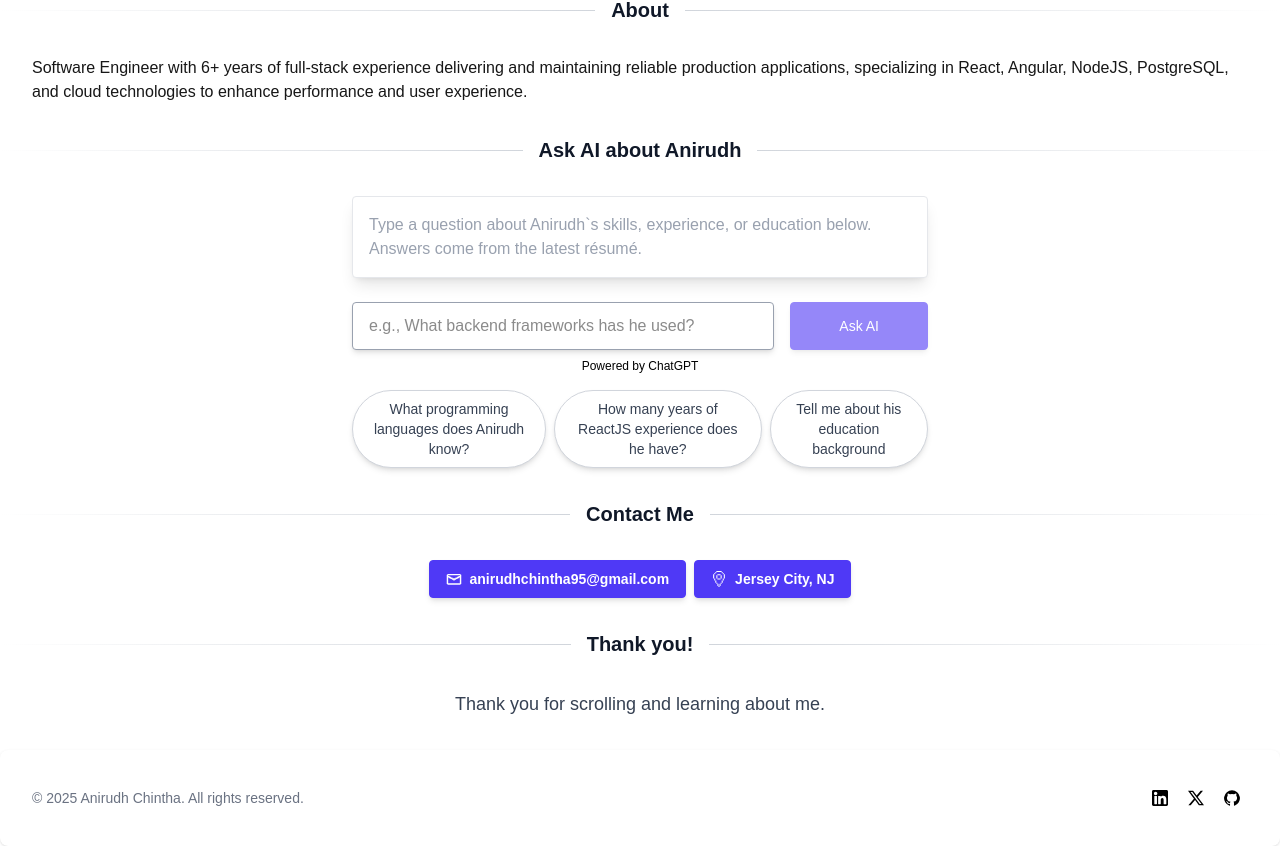
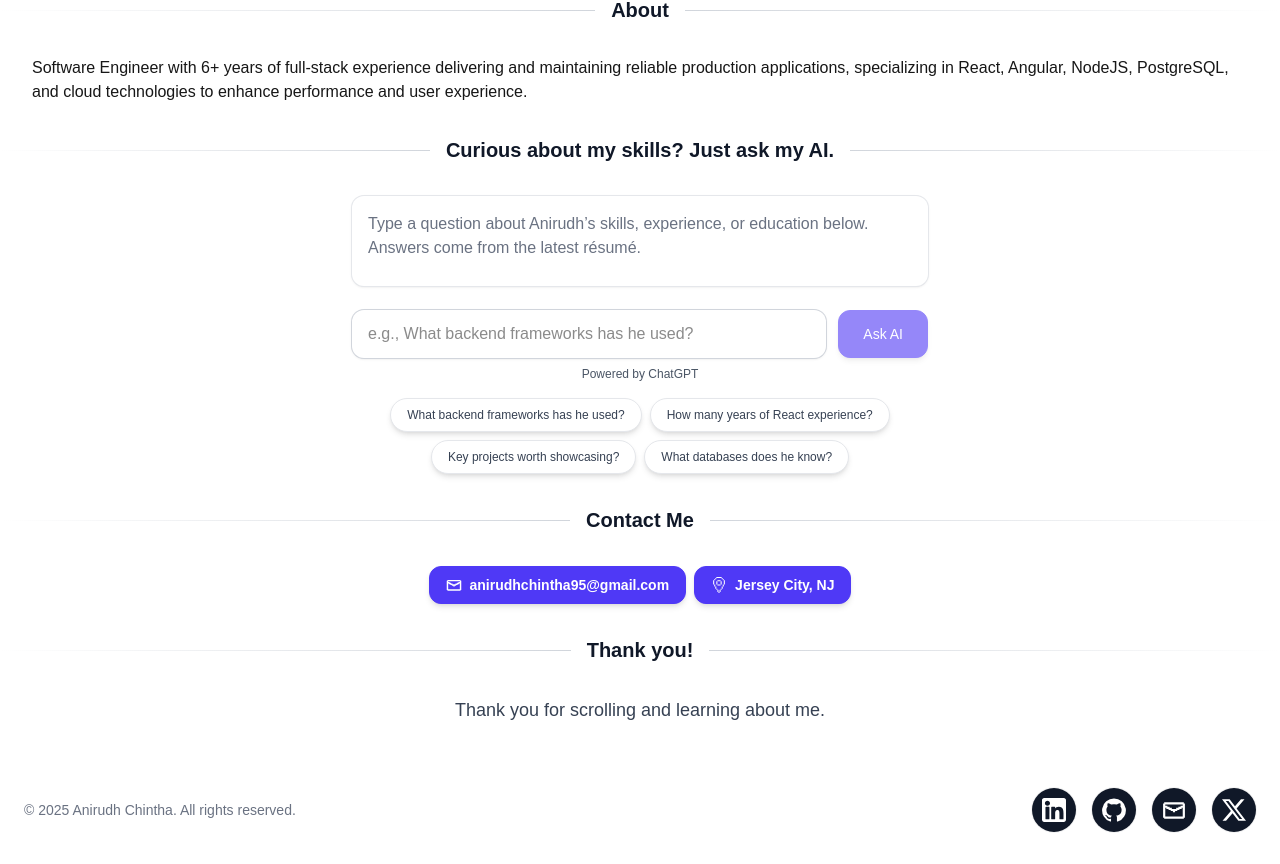
Before and after one commit to anirudhchintha95/portfolio, a Next.js app: page / in a window 1280 px wide. Shown: the part 580-1444 px from the top of the page. Built offline with nearby package versions, Linux system fonts and the light colour scheme.

Commit message:
Cleanup footer, separator and ask ai

```diff
--- a/src/app/page.tsx
+++ b/src/app/page.tsx
@@ -21,7 +21,7 @@ export default function Home() {
       </div>
 
       <div id="ask-ai">
-        <Separator text="Ask AI about Anirudh" />
+        <Separator text={["Curious about my skills?", "Just ask my AI."]} />
         <GenAISearch />
       </div>
 
--- a/src/components/AskAI.tsx
+++ b/src/components/AskAI.tsx
@@ -1,14 +1,32 @@
-import { useState } from "react";
+import { useEffect, useRef, useState } from "react";
 import CloseButton from "./general/CloseButton";
 import Button from "./general/Button";
-import Loader from "./general/Loader";
+
+type AskAIResponse = {
+  answer?: string;
+  error?: string;
+};
+
+const SUGGESTIONS = [
+  "What backend frameworks has he used?",
+  "How many years of React experience?",
+  "Key projects worth showcasing?",
+  "What databases does he know?",
+];
+
+const LS_KEY = "askai:lastQuestion";
 
 export default function AskAI() {
-  const [q, setQ] = useState("");
+  const [q, setQ] = useState<string>(() => localStorage.getItem(LS_KEY) ?? "");
   const [qError, setQError] = useState<string | null>(null);
-  const [a, setA] = useState<string | null>(null);
+  const [a, setA] = useState<AskAIResponse | null>(null);
   const [loading, setLoading] = useState(false);
   const [err, setErr] = useState<string | null>(null);
+  const inputRef = useRef<HTMLInputElement>(null);
+
+  useEffect(() => {
+    localStorage.setItem(LS_KEY, q);
+  }, [q]);
 
   function setQuestion(e: React.ChangeEvent<HTMLInputElement>) {
     setQError(null);
@@ -20,12 +38,18 @@ export default function AskAI() {
     setErr(null);
   }
 
-  async function onSubmit(e: React.FormEvent) {
-    e.preventDefault();
+  function clearInput() {
+    setQ("");
+    inputRef.current?.focus();
+  }
+
+  async function onSubmit(e?: React.FormEvent) {
+    e?.preventDefault();
     const question = q.trim();
 
     if (!question) {
       setQError("Please enter a question");
+      inputRef.current?.focus();
       return;
     }
 
@@ -40,42 +64,96 @@ export default function AskAI() {
         headers: { "Content-Type": "application/json" },
         body: JSON.stringify({ question }),
       });
-      const data = await res.json();
-      if (!res.ok) throw new Error(data?.error || "Something went wrong");
-      setA(data.answer ?? "I don't know");
+
+      const data: AskAIResponse = await res.json().catch(() => ({}));
+
+      if (!res.ok) {
+        if (res.status === 429)
+          throw new Error("Rate limited. Please try again in a moment.");
+        if (data?.error) throw new Error(data.error);
+        throw new Error("Something went wrong. Please try again.");
+      }
+
+      setA({
+        answer: data.answer ?? "I don't know.",
+      });
     } catch {
       setErr("Request failed");
     } finally {
-      setQ("");
       setLoading(false);
     }
   }
 
+  function handleKeyDown(e: React.KeyboardEvent<HTMLInputElement>) {
+    if (e.key === "Enter") onSubmit();
+    if (e.key === "Escape") clearInput();
+  }
+
+  async function copyAnswer() {
+    const text = a?.answer?.toString() ?? "";
+    if (!text) return;
+    try {
+      await navigator.clipboard.writeText(text);
+    } catch {
+      // ignore
+    }
+  }
+
+  const disabled = loading;
+
   return (
     <section className="mx-auto max-w-screen-xl px-8 sm:px-6 lg:px-8">
       {/* Answer / Error */}
-      <div className="mx-auto max-w-xl bg-white rounded-md shadow-lg">
+      <div
+        className="mx-auto max-w-xl rounded-xl bg-white shadow-sm ring-1 ring-gray-200"
+        aria-live="polite"
+        aria-busy={loading ? "true" : "false"}
+      >
         {err ? (
-          <div className="rounded border border-red-300 bg-red-50 p-3 text-sm text-red-800 min-h-[82px]">
+          <div className="min-h-[90px] rounded-xl border border-red-200 bg-red-50 p-4 text-sm text-red-800">
             {err}
           </div>
         ) : (
-          <div className="relative rounded border border-gray-200 bg-white p-4 text-gray-900 min-h-[82px]">
+          <div className="relative min-h-[90px] rounded-xl p-4 text-gray-900">
             {loading ? (
-              <div className="flex items-center justify-center h-full">
-                <Loader />
+              <div
+                className="flex h-full items-center justify-center"
+                role="status"
+                aria-label="Loading"
+              >
+                <div className="w-full">
+                  <div className="h-3 w-2/3 animate-pulse rounded bg-gray-200" />
+                  <div className="mt-2 h-3 w-5/6 animate-pulse rounded bg-gray-200" />
+                  <div className="mt-2 h-3 w-1/2 animate-pulse rounded bg-gray-200" />
+                </div>
               </div>
-            ) : a ? (
+            ) : a?.answer ? (
               <>
-                {a}
-                <CloseButton
-                  className="absolute top-4 right-4 cursor-pointer"
-                  onClick={handleClose}
-                />
+                <div className="mb-2 flex items-center justify-between">
+                  <h3 className="text-sm font-medium text-gray-700">
+                    AI Answer
+                  </h3>
+                  <div className="flex gap-2">
+                    <Button
+                      onClick={copyAnswer}
+                      className="!px-3 !py-1 text-xs border-gray-300 bg-white text-gray-700 hover:bg-gray-50"
+                    >
+                      Copy
+                    </Button>
+                    <CloseButton
+                      onClick={handleClose}
+                      aria-label="Clear answer"
+                      title="Clear answer"
+                    />
+                  </div>
+                </div>
+                <p className="whitespace-pre-wrap text-sm leading-6 text-gray-800">
+                  {a.answer}
+                </p>
               </>
             ) : (
-              <span className="text-gray-400">
-                Type a question about Anirudh`s skills, experience, or education
+              <span className="text-gray-500">
+                Type a question about Anirudh’s skills, experience, or education
                 below. Answers come from the latest résumé.
               </span>
             )}
@@ -86,51 +164,70 @@ export default function AskAI() {
       {/* Ask AI form */}
       <form
         onSubmit={onSubmit}
-        className="mx-auto mt-6 flex max-w-xl flex-col gap-4 sm:flex-row sm:items-center sm:justify-center"
+        className="mx-auto mt-6 flex max-w-xl flex-col gap-3 sm:flex-row sm:items-center sm:justify-center"
       >
-        <label htmlFor="Question" className="flex-1 relative">
+        <label htmlFor="Question" className="relative flex-1">
           <span className="sr-only">Question</span>
-
           <input
+            ref={inputRef}
             id="Question"
             type="text"
             placeholder="e.g., What backend frameworks has he used?"
-            className={`pl-4 pr-4 h-12 w-full rounded shadow-md bg-white ${
-              qError ? "border-2 border-red-500" : "border border-gray-400"
-            } disabled:opacity-60 disabled:cursor-not-allowed dark:text-gray-700`}
+            className={`h-12 w-full rounded-xl bg-white px-4 shadow-sm outline-none focus:ring-2 focus:ring-indigo-300 ${
+              qError ? "ring-2 ring-red-400" : "ring-1 ring-gray-300"
+            } disabled:cursor-not-allowed disabled:opacity-60 dark:text-gray-800 ${
+              !!q ? "pr-[40px]" : ""
+            }`}
             autoComplete="off"
             value={q}
             onChange={setQuestion}
-            disabled={loading}
+            onKeyDown={handleKeyDown}
+            disabled={disabled}
+            aria-invalid={qError ? "true" : "false"}
+            aria-describedby={qError ? "question-error" : undefined}
           />
+          {!!q && (
+            <CloseButton
+              className="absolute right-[20px] top-[20px]"
+              onClick={clearInput}
+              aria-label="Clear text"
+              title="Clear text"
+            />
+          )}
+          {qError && (
+            <p id="question-error" className="mt-1 text-xs text-red-600">
+              {qError}
+            </p>
+          )}
         </label>
 
         <Button
           type="submit"
-          className="h-12 rounded-sm border-indigo-600 bg-indigo-600 px-12 py-3 text-sm font-medium text-white hover:bg-indigo-800 focus:ring-3"
-          disabled={loading || !q.trim()}
+          className="h-12 border-indigo-600 bg-indigo-600 px-6 text-sm font-medium text-white hover:bg-indigo-700 focus:ring-2 focus:ring-indigo-300 disabled:cursor-not-allowed disabled:opacity-60"
+          disabled={disabled || !q.trim()}
+          aria-label="Ask AI"
+          title="Ask AI"
         >
-          {loading ? "Asking…" : "Ask AI"}
+          {loading ? "Thinking…" : "Ask AI"}
         </Button>
       </form>
 
       {/* Subtext */}
-      <p className="mt-2 text-xs text-black text-center dark:text-white">
+      <p className="mt-2 text-center text-xs text-gray-600">
         Powered by ChatGPT
       </p>
 
       {/* Suggested prompts */}
-      <div className="mx-auto mt-4 flex flex-col max-w-xl gap-2 sm:flex-row sm:items-center sm:justify-center">
-        {[
-          "What programming languages does Anirudh know?",
-          "How many years of ReactJS experience does he have?",
-          "Tell me about his education background",
-        ].map((prompt) => (
+      <div className="mx-auto mt-4 flex max-w-xl flex-wrap items-center justify-center gap-2">
+        {SUGGESTIONS.map((prompt) => (
           <Button
             key={prompt}
-            onClick={() => setQ(prompt)}
-            disabled={loading}
-            className="border-gray-300 bg-white text-gray-700 hover:bg-gray-50 !rounded-full"
+            onClick={() => {
+              setQ(prompt);
+            }}
+            disabled={disabled}
+            className="!rounded-full border border-gray-200 bg-white px-3 py-1.5 text-xs text-gray-700 hover:bg-gray-50"
+            title={prompt}
           >
             {prompt}
           </Button>
--- a/src/components/ContactMe.tsx
+++ b/src/components/ContactMe.tsx
@@ -29,7 +29,7 @@ const ContactMe = () => {
       {links.map(({ href, src, name, value, target }) => (
         <a
           key={name}
-          className="group border rounded-sm px-4 py-2 text-sm shadow-md cursor-pointer disabled:cursor-not-allowed disabled:opacity-60 focus:outline-hidden border-indigo-600 bg-indigo-600 font-semibold text-white hover:bg-indigo-800 focus:ring-3 text-center sm:text-left"
+          className="group border rounded-xl px-4 py-2 text-sm shadow-md cursor-pointer disabled:cursor-not-allowed disabled:opacity-60 focus:outline-hidden border-indigo-600 bg-indigo-600 font-semibold text-white hover:bg-indigo-800 focus:ring-3 text-center sm:text-left"
           href={href}
           target={target || "_self"}
         >
--- a/src/components/Footer.tsx
+++ b/src/components/Footer.tsx
@@ -3,6 +3,7 @@ import Image from "next/image";
 import LinkedInSVG from "@svg/linkedin.svg";
 import TwitterSVG from "@svg/twitter.svg";
 import GithubSVG from "@svg/github.svg";
+import EmailSVG from "@svg/email.svg";
 
 const links = [
   {
@@ -11,44 +12,77 @@ const links = [
     name: "LinkedIn",
   },
   {
+    href: "https://github.com/anirudhchintha95",
+    src: GithubSVG,
+    name: "Github",
+  },
+  {
+    href: "mailto:anirudhchintha95@gmail.com",
+    src: EmailSVG,
+    name: "Email",
+  },
+  {
     href: "https://x.com/InsomniacRests",
     src: TwitterSVG,
     name: "Twitter",
-  },
-  {
-    href: "https://github.com/anirudhchintha95",
-    src: GithubSVG,
-    name: "Github",
   },
 ];
 
 const Footer = () => {
   return (
-    <footer className="bg-white rounded-lg shadow sm:flex sm:items-center sm:justify-between p-4 sm:p-6 xl:p-8 dark:bg-gray-800 antialiased">
-      <p className="mb-4 text-sm text-center text-gray-500 dark:text-gray-400 sm:mb-0">
+    <footer className="bg-white dark:bg-gray-800 antialiased">
+      <div className="mx-auto max-w-screen-xl px-6 py-8">
+        <div className="flex flex-col items-center gap-6 sm:flex-row sm:items-center sm:justify-between">
+          {/* © left (stacks on mobile) */}
+          <p className="text-sm text-gray-500 dark:text-gray-400 text-center sm:text-left">
             &copy; 2025{" "}
-        <a href="" className="hover:underline">
+            <a
+              href="https://linkedin.com/in/anirudh-chintha"
+              target="_blank"
+              rel="noreferrer"
+              className="hover:underline"
+            >
               Anirudh Chintha
             </a>
             . All rights reserved.
           </p>
-      <div className="flex justify-center items-center space-x-1">
-        {links.map(({ href, src, name }) => (
+
+          {/* Icons centered */}
+          <div className="flex items-center justify-center gap-4">
+            {links.map(({ href, name, src }) => (
               <a
                 key={name}
                 href={href}
                 target="_blank"
-            className="group inline-flex justify-center p-2 text-gray-500 rounded-lg cursor-pointer dark:text-gray-400 dark:hover:text-white hover:text-gray-900 hover:bg-gray-100 dark:hover:bg-gray-600"
+                rel="noreferrer"
+                aria-label={name}
+                title={name}
+                className={[
+                  // circular dark chip so white icons have contrast in light mode too
+                  "group inline-flex h-11 w-11 items-center justify-center rounded-full",
+                  "bg-gray-900 dark:bg-gray-700",
+                  "transition-all duration-200",
+                  "hover:scale-110",
+                  // white glow on hover
+                  "hover:drop-shadow-[0_0_10px_rgba(255,255,255,0.85)]",
+                  // subtle border for definition in light mode
+                  "ring-1 ring-black/5 dark:ring-white/5",
+                ].join(" ")}
               >
-            <span className="sr-only">{name}</span>
                 <Image
-              src={src}
+                  src={src!}
                   alt={name}
-              color="currentColor"
-              className="w-4 h-4 text-gray-500 dark:text-gray-400 dark:hover:text-white hover:text-gray-900 hover:bg-gray-100 dark:hover:bg-gray-600 group-hover:animate-rotate"
+                  className={[
+                    "h-6 w-6",
+                    "brightness-200",
+                    // email icon is already white
+                    name === "Email" ? "" : "invert",
+                  ].join(" ")}
                 />
               </a>
             ))}
+          </div>
+        </div>
       </div>
     </footer>
   );
--- a/src/components/general/Button.tsx
+++ b/src/components/general/Button.tsx
@@ -8,7 +8,7 @@ const Button = ({
   return (
     <button
       {...rest}
-      className={`border rounded-sm px-4 py-2 text-sm shadow-md cursor-pointer disabled:cursor-not-allowed disabled:opacity-60 focus:outline-hidden ${className}`}
+      className={`border rounded-xl px-4 py-2 text-sm shadow-md cursor-pointer disabled:cursor-not-allowed disabled:opacity-60 focus:outline-hidden ${className}`}
     >
       {children}
     </button>
--- a/src/components/general/CloseButton.tsx
+++ b/src/components/general/CloseButton.tsx
@@ -1,17 +1,19 @@
 const CloseButton = ({
   className,
   onClick,
+  title,
 }: {
   className?: string;
   onClick?: () => void;
+  title?: string;
 }) => {
   return (
     <button
       type="button"
-      className={`-me-4 -mt-4 rounded-full p-2 text-gray-400 transition-colors hover:bg-gray-50 hover:text-gray-600 focus:outline-none ${
+      className={`cursor-pointer -me-4 -mt-4 rounded-full p-2 text-gray-400 transition-colors hover:bg-gray-50 hover:text-gray-600 focus:outline-none ${
         className ?? ""
       }`}
-      aria-label="Close"
+      aria-label={title}
       onClick={onClick ?? (() => {})}
     >
       <svg
--- a/src/components/general/Separator.tsx
+++ b/src/components/general/Separator.tsx
@@ -1,17 +1,39 @@
-const Separator = ({ text }: { text: string }) => {
+import React from "react";
+
+const Separator = ({ text }: { text: string | string[] }) => {
+  const textArray = React.useMemo(
+    () => (Array.isArray(text) ? text : [text]),
+    [text]
+  );
+
   return (
     <section className="py-8">
-      <span className="flex items-center">
-        <span className="h-px flex-1 bg-gradient-to-r from-transparent to-gray-300 dark:to-gray-600"></span>
+      {/* Mobile: stacked */}
+      <div className="sm:hidden space-y-3">
+        <div className="h-px w-full bg-gradient-to-r from-transparent via-gray-300 to-transparent dark:via-gray-600" />
+        <div className="text-center px-4">
+          {textArray.map((line, idx) => (
+            <div
+              key={idx}
+              className="text-gray-900 dark:text-white text-xl font-bold"
+            >
+              {line}
+            </div>
+          ))}
+        </div>
+        <div className="h-px w-full bg-gradient-to-r from-transparent via-gray-300 to-transparent dark:via-gray-600" />
+      </div>
 
-        <span className="shrink-0 px-4 text-gray-900 dark:text-white text-xl font-bold">
-          {text}
+      {/* sm+: horizontal */}
+      <div className="hidden sm:flex items-center">
+        <span className="h-px flex-1 bg-gradient-to-r from-transparent to-gray-300 dark:to-gray-600" />
+        <span className="shrink px-4 text-gray-900 dark:text-white text-xl font-bold text-center break-words">
+          {textArray.join(" ")}
         </span>
-
-        <span className="h-px flex-1 bg-gradient-to-l from-transparent to-gray-300 dark:to-gray-600"></span>
-      </span>
+        <span className="h-px flex-1 bg-gradient-to-l from-transparent to-gray-300 dark:to-gray-600" />
+      </div>
     </section>
   );
 };
 
-export default Separator;
+export default React.memo(Separator);
```
Also changed, not shown: public/resume.md (+1 -1 lines). Lines whose indentation alone changed are shown as unchanged.
